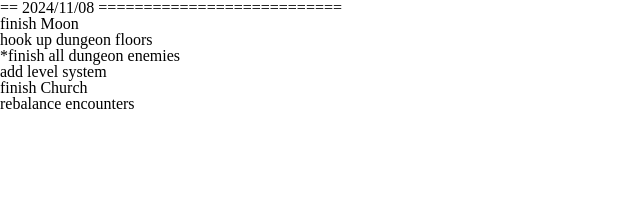
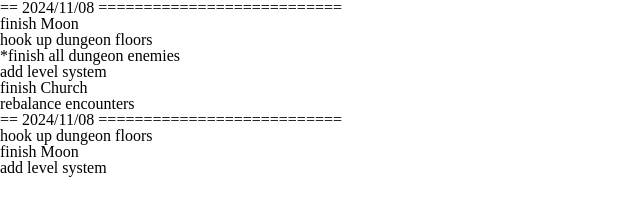
Before and after one commit to Stumpbeard/country-biblical, a plain HTML site: page plan.html in a window 1280 px wide. Shown: the whole page, without its empty margins (0-640 px from the left). Drawn offline with Linux system fonts and the light colour scheme.

Commit message:
Update plan

```diff
--- a/plan.html
+++ b/plan.html
@@ -21,6 +21,14 @@
             rebalance encounters<br>
         </p>
     </article>
+    <article>
+        <h1>== 2024/11/08 =========================== </h1>
+        <p>
+            hook up dungeon floors<br>
+            finish Moon<br>
+            add level system<br>
+        </p>
+    </article>
 </body>
 
 </html>
```
